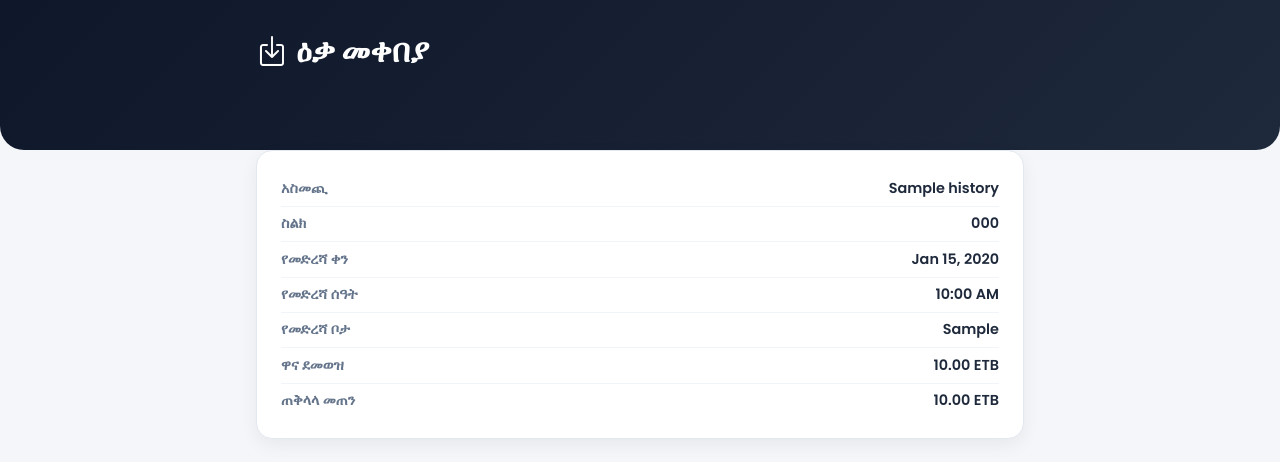
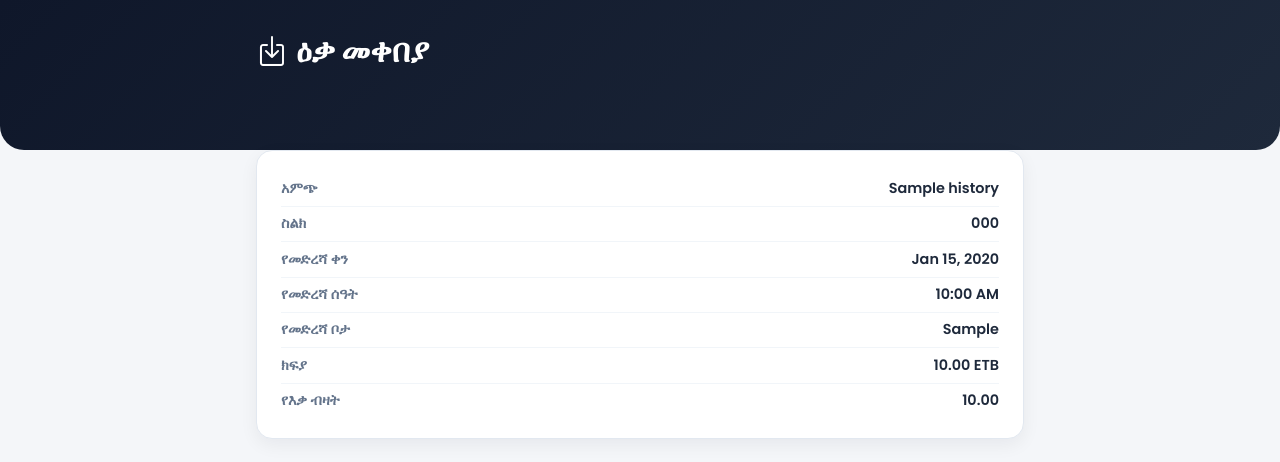
Before and after one commit to MENA8729/kedir_2, a Flask app: template templates/post2.html in a window 1280 px wide. Shown: the top 462 px of the page. Run offline with Flask 3, Linux system fonts and the light colour scheme; the template is opened without the code that fills it: values that come from a table or form of the project are taken from there, others are empty; tables that the repository leaves empty hold one stand-in row (values such as "Sample post"); some libraries are stand-ins or nearby versions.

Commit message:
Update Amharic text in post pages

```diff
--- a/templates/post2.html
+++ b/templates/post2.html
@@ -43,13 +43,13 @@ body{background:var(--bg);font-family:'Poppins',system-ui,sans-serif;color:#1e29
 
   <!-- የመጀመሪያው ልጥፍ መረጃ -->
   <div class="ref-card">
-    <div class="ref-row"><span class="ref-label">አስመጪ</span><span class="ref-value">{{ history.importer_name }}</span></div>
+    <div class="ref-row"><span class="ref-label">አምጭ</span><span class="ref-value">{{ history.importer_name }}</span></div>
     <div class="ref-row"><span class="ref-label">ስልክ</span><span class="ref-value">{{ history.importer_phone or "—" }}</span></div>
     <div class="ref-row"><span class="ref-label">የመድረሻ ቀን</span><span class="ref-value">{{ history.date.strftime('%b %d, %Y') }}</span></div>
     {% if history.time %}<div class="ref-row"><span class="ref-label">የመድረሻ ሰዓት</span><span class="ref-value">{{ history.time.strftime('%I:%M %p') }}</span></div>{% endif %}
     {% if history.location %}<div class="ref-row"><span class="ref-label">የመድረሻ ቦታ</span><span class="ref-value">{{ history.location }}</span></div>{% endif %}
-    <div class="ref-row"><span class="ref-label">ዋና ደመወዝ</span><span class="ref-value">{{ "%.2f"|format(history.original_wage) }} ETB</span></div>
-    {% if history.original_total_amount %}<div class="ref-row"><span class="ref-label">ጠቅላላ መጠን</span><span class="ref-value">{{ "%.2f"|format(history.original_total_amount) }} ETB</span></div>{% endif %}
+    <div class="ref-row"><span class="ref-label"> ክፍያ</span><span class="ref-value">{{ "%.2f"|format(history.original_wage) }} ETB</span></div>
+    {% if history.original_total_amount %}<div class="ref-row"><span class="ref-label">የእቃ ብዛት</span><span class="ref-value">{{ "%.2f"|format(history.original_total_amount) }}</span></div>{% endif %}
   </div>
 
   <form method="POST" id="post2Form">
--- a/templates/posts.html
+++ b/templates/posts.html
@@ -171,7 +171,8 @@ body{background:var(--bg);font-family:'Inter',system-ui,-apple-system,"Segoe UI"
     {% for pg in post_groups %}
     <div class="col-6 col-md-4 col-lg-3 post-grid-item"
          data-importer="{{ pg.importer.name|lower }}"
-         data-phone="{{ pg.importer.phone|lower if pg.importer.phone else '' }}">
+         data-phone="{{ pg.importer.phone|lower if pg.importer.phone else '' }}"
+         data-package="{{ '%03d' % pg.id }}">
       <div class="post-card">
 
         <!-- ===== PHOTO — DOMINANT ELEMENT ===== -->
@@ -280,7 +281,8 @@ document.addEventListener('DOMContentLoaded', function() {
       gridItems.forEach(item => {
         const importer = item.dataset.importer || '';
         const phone = item.dataset.phone || '';
-        const match = importer.includes(query) || phone.includes(query);
+        const packageCode = item.dataset.package || '';
+        const match = importer.includes(query) || phone.includes(query) || packageCode.includes(query);
         item.style.display = match ? '' : 'none';
       });
     });
```
